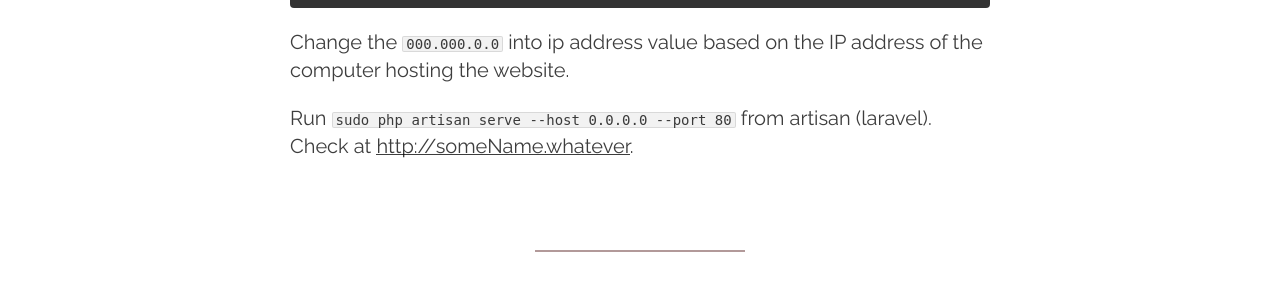
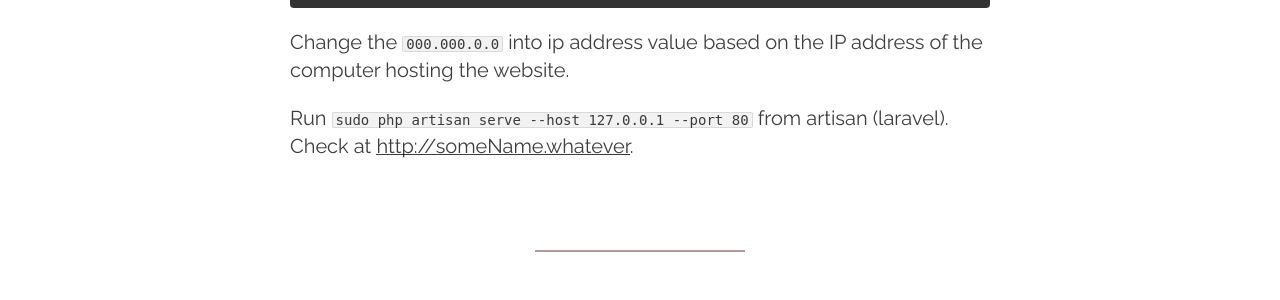
Before and after one commit to anonymoussc/anonymoussc.github.io, a Jekyll site: the page built from _posts/2016-01-19-connecting-xampp-mampp-localhost-into-another-pc-laptop.markdown, in a window 1280 px wide. Shown: the part 1298-1598 px from the top of the page. Built offline with Jekyll 4.4.1, drawn with Linux system fonts in a browser that asks for light colours.

Commit message:
Modified blog/_posts/2016-01-19-connecting-xampp-mampp-localhost-into-another-pc-laptop.markdown

```diff
--- a/_posts/2016-01-19-connecting-xampp-mampp-localhost-into-another-pc-laptop.markdown
+++ b/_posts/2016-01-19-connecting-xampp-mampp-localhost-into-another-pc-laptop.markdown
@@ -46,7 +46,7 @@ Refer to the Configure your hosts file section. Add the following line at the en
 
 Change the `000.000.0.0` into ip address value based on the IP address of the computer hosting the website.
 
-Run `sudo php artisan serve --host 0.0.0.0 --port 80` from artisan (laravel). Check at [http://someName.whatever](http://someName.whatever).
+Run `sudo php artisan serve --host 127.0.0.1 --port 80` from artisan (laravel). Check at [http://someName.whatever](http://someName.whatever).
 
 
 ---
```
